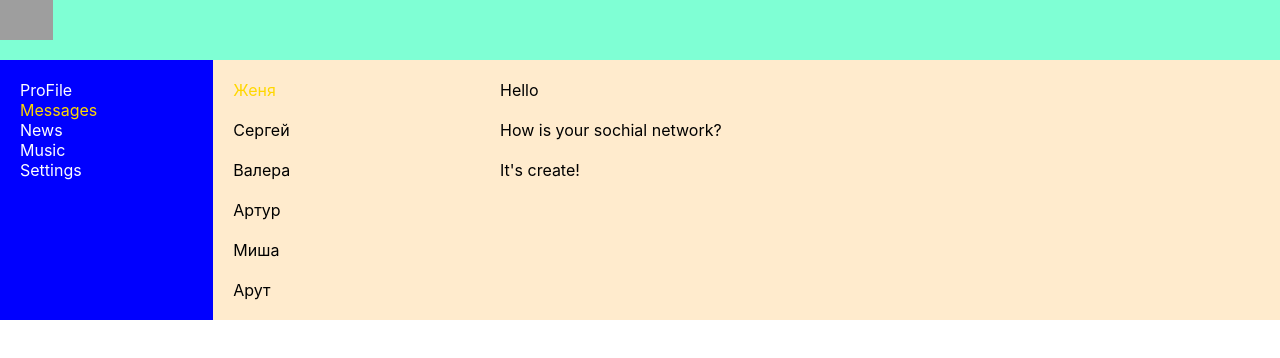
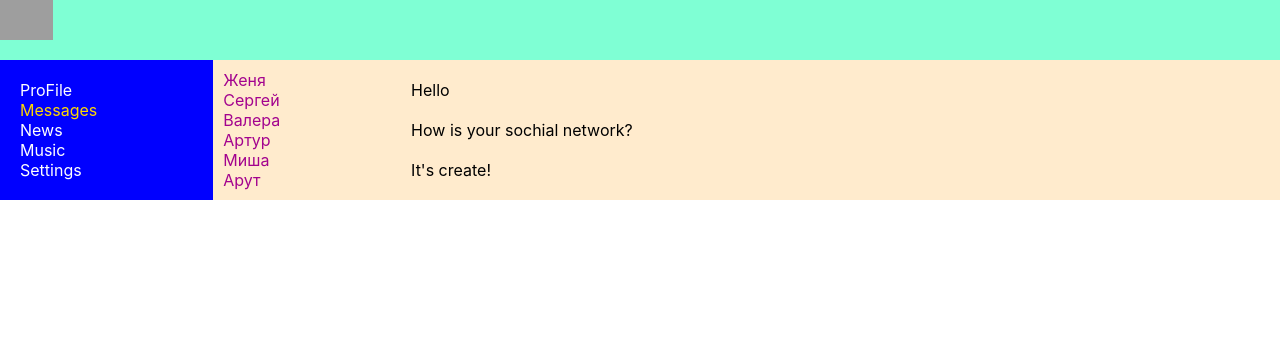
Before and after one commit to Ararad1962/my-sochial-network, a React (Create React App) app: page /Dialogs in a window 1280 px wide. Shown: the top 358 px of the page. Built offline with nearby package versions, Linux system fonts and the light colour scheme; grey boxes are pictures that could not be loaded.

Commit message:
fix: refactoring page Dialogs

```diff
--- a/src/App.js
+++ b/src/App.js
@@ -15,8 +15,8 @@ function App() {
 
       <div className='app-wrapper-content'>
         <Routes>
-          <Route path="/MyProfile" element={<MyProfile />} />
-          <Route path="/Dialogs" element={<Dialogs />} />
+          <Route path="/myProfile/" element={<MyProfile/>} />
+          <Route path="/Dialogs/" element={<Dialogs />} />
         </Routes>
       </div>
 
--- a/src/components/Dialogs/Dialogs.jsx
+++ b/src/components/Dialogs/Dialogs.jsx
@@ -1,21 +1,43 @@
 import React from "react"
+import { NavLink } from "react-router-dom";
 import s from "./Dialogs.module.css";
+
+const DialogItem = (props) => {
+   let path = "/Dialogs/" + props.id;
+   return (
+      <div className={s.dialogItem}>
+         <NavLink to={path} className={
+            ({ isActive }) => isActive ? s.activeDialog : undefined
+         }>{props.name}</NavLink>
+      </div>
+   )
+}
+const Message = (props) => {
+   return (
+      <div className={s.message}>{props.message}</div>
+   )
+}
+
 
 const Dialogs = () => {
    return (
       <div className={s.dialogs}>
          <div className={s.dialogItems}>
-            <div className={s.dialog + ' ' + s.activeDialog}>Женя</div>
-            <div className={s.dialog}>Сергей</div>
-            <div className={s.dialog}>Валера</div>
-            <div className={s.dialog}>Артур</div>
-            <div className={s.dialog}>Миша</div>
-            <div className={s.dialog}>Арут</div>
+            <DialogItem id="1" name="Женя" />
+            <DialogItem id="2" name="Сергей" />
+            <DialogItem id="3" name="Валера" />
+            <DialogItem id="4" name="Артур" />
+            <DialogItem id="5" name="Миша" />
+            <DialogItem id="6" name="Арут" />
+
          </div>
+
+
          <div className={s.usersDialogs}>
-            <div className={s.message}>Hello</div>
-            <div className={s.message}>How is your sochial network? </div>
-            <div className={s.message}>It's create!</div>
+            <Message message="Hello" />
+            <Message message="How is your sochial network? " />
+            <Message message="It's create!" />
+
          </div>
       </div>
    )
--- a/src/components/Dialogs/Dialogs.module.css
+++ b/src/components/Dialogs/Dialogs.module.css
@@ -1,18 +1,22 @@
 .dialogs {
    display: grid;
-   grid-template-columns: 3fr 9fr;
+   grid-template-columns: 2fr 10fr;
 }
 .dialogItems {
    padding: 10px;
 }
 
-.dialogItems .dialog {
-   padding: 10px;
+.dialogItem {
+
 }
 
-.activeDialog {
+.dialogItem a {
+   text-decoration: none;
+   color: rgb(163, 3, 142);
+}
+
+.dialogItem a .activeDialog {
    color: gold;
-
 }
 
 .usersDialogs {
```
